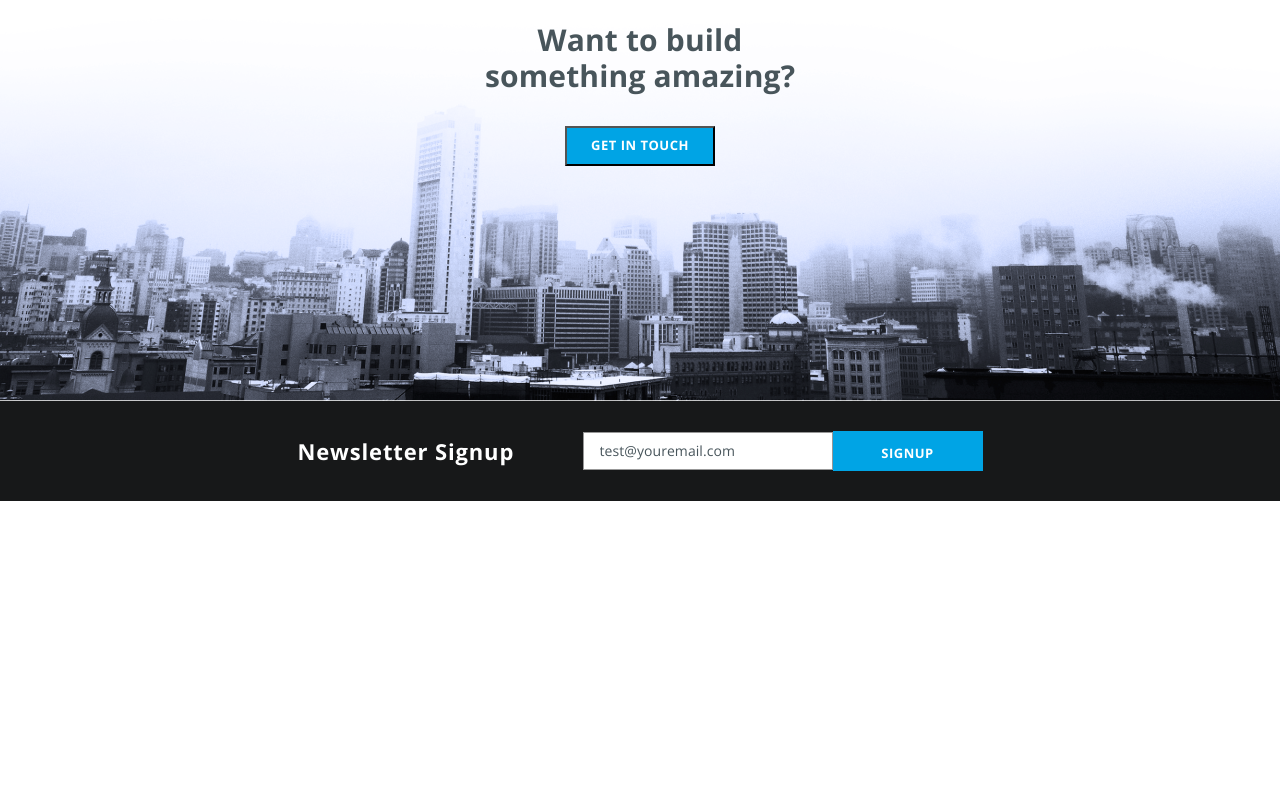
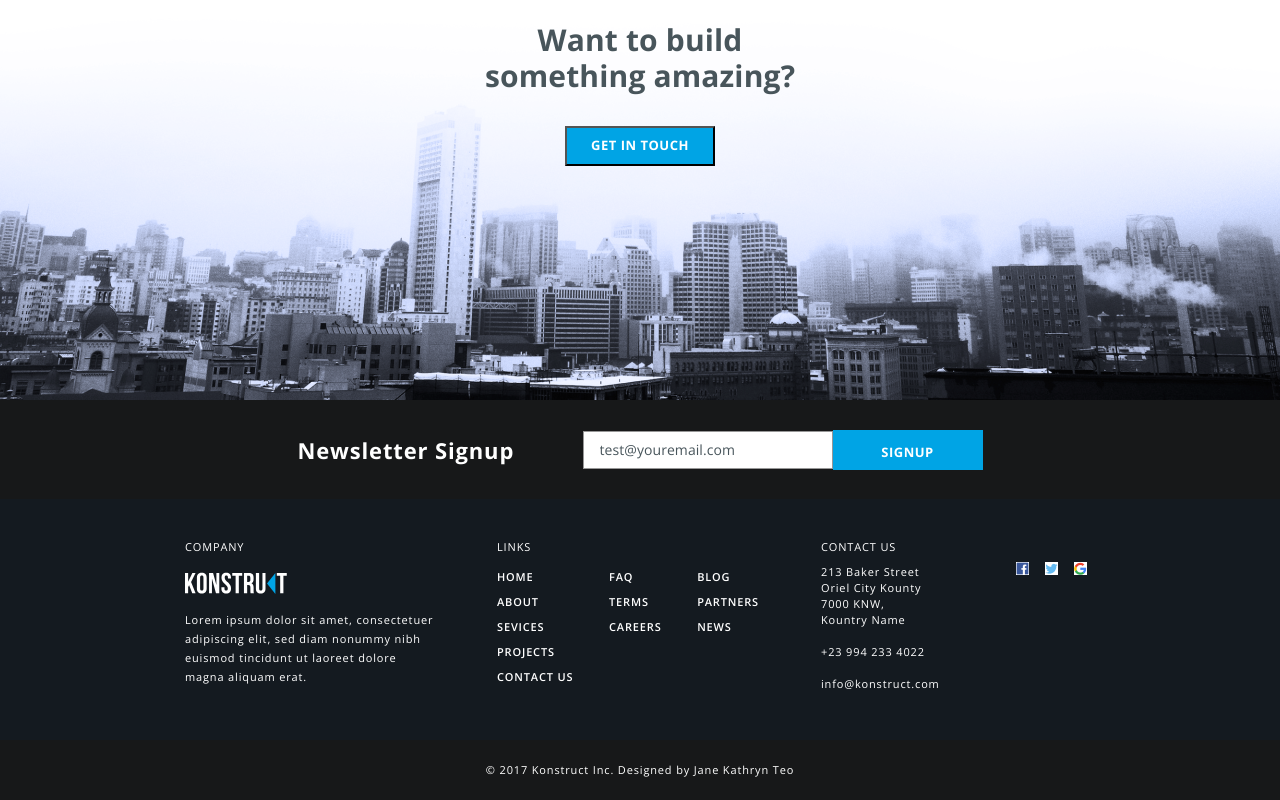
Before and after one commit to kitOl/site_1_portfolio, a plain HTML site: page index.html in a window 1280 px wide. Shown: the part 1183-1983 px from the top of the page. Before the commit the page ends 1684 px from the top, so only its background shows below. Drawn offline with nearby package versions, Linux system fonts and the light colour scheme.

Commit message:
add footer section

```diff
--- a/index.html
+++ b/index.html
@@ -101,5 +101,64 @@
         </div>
       </div>
     </section>
+    <section class="footer">
+      <div class="container">
+        <div class="footer_inner">
+          <div class="footer_top">
+            <div class="company">
+              <h3 class="links_title">Company</h3>
+              <img src="img/projeco-logo.svg" alt="Projecto Logo" />
+              <p>
+                Lorem ipsum dolor sit amet, consectetuer adipiscing elit, sed
+                diam nonummy nibh <br />euismod tincidunt ut laoreet dolore
+                <br />magna aliquam erat.
+              </p>
+            </div>
+            <div class="links">
+              <h3 class="links_title">Links</h3>
+              <div class="links_lists">
+                <ul class="home">
+                  <li><a href="#">Home</a></li>
+                  <li><a href="#">About</a></li>
+                  <li><a href="#">Sevices</a></li>
+                  <li><a href="#">Projects</a></li>
+                  <li><a href="#">Contact us</a></li>
+                </ul>
+                <ul class="faq">
+                  <li><a href="#">faq</a></li>
+                  <li><a href="#">Terms</a></li>
+                  <li><a href="#">Careers</a></li>
+                </ul>
+                <ul class="blog">
+                  <li><a href="#">Blog</a></li>
+                  <li><a href="#">Partners</a></li>
+                  <li><a href="#">News</a></li>
+                </ul>
+              </div>
+            </div>
+            <div class="contact">
+              <h3 class="links_title">Contact us</h3>
+              <div class="contacts-box">
+                <p class="contacts_list">
+                  213 Baker Street <br />Oriel City Kounty <br />7000 KNW,
+                  <br />Kountry Name <br /><br />+23 994 233 4022
+                  <br /><br />info@konstruct.com
+                </p>
+                <div class="socials">
+                  <a href=""><img src="img/facebook.png" alt="" /></a>
+                  <a href=""><img src="img/tweek.png" alt="" /></a>
+                  <a href=""><img src="img/google.png" alt="" /></a>
+                </div>
+              </div>
+            </div>
+          </div>
+        </div>
+      </div>
+    </section>
+    <section class="copyright-box">
+      <div class="copyright">
+        © 2017 Konstruct Inc. Designed by Jane Kathryn Teo
+      </div>
+    </section>
   </body>
 </html>
--- a/style/main.css
+++ b/style/main.css
@@ -233,24 +233,23 @@ h4 {
 
 /* newsletter signup section */
 .newsletter {
-  max-width: 1440px;
   height: 100px;
   background: #171819;
   padding: 30px 15px;
+  margin: 0 auto;
+  margin-top: -1px;
 }
 .newsletter_inner {
   display: flex;
-  /* flex-direction: row; */
   justify-content: space-between;
   align-items: center;
-  width: 685px;
+  max-width: 685px;
   height: 40px;
   flex-shrink: 0;
   margin: 0 auto;
 }
 .newsletter h3 {
   color: #fff;
-  /* text-align: center; */
   font-size: 22px;
   font-weight: 700;
   letter-spacing: 0.846px;
@@ -285,6 +284,131 @@ h4 {
   font-weight: 700;
   letter-spacing: 0.5px;
   line-height: 40px;
+}
+
+/* footer section */
+.footer {
+  min-height: 300px;
+  color: #fff;
+  background: #141a20;
+  margin-top: -1px;
+}
+.footer_inner {
+  display: flex;
+  flex-direction: column;
+}
+.footer_top {
+  display: flex;
+  justify-content: space-between;
+  flex-wrap: wrap;
+
+  background-color: #141a20;
+  padding: 42px 15px 39px;
+}
+.company {
+  max-width: 250px;
+  display: flex;
+  flex-direction: column;
+  align-items: start;
+}
+.links_title {
+  text-transform: uppercase;
+  text-align: start;
+  font-size: 11px;
+  font-weight: 400;
+  letter-spacing: 0.846px;
+  margin-bottom: 0px;
+}
+.company img {
+  width: 101.618px;
+  height: 23px;
+  flex-shrink: 0;
+  margin-bottom: 15px;
+  margin-top: 19px;
+}
+.company p {
+  margin-top: 0;
+  font-size: 11px;
+  font-weight: 400;
+  line-height: 19px; /* 172.727% */
+  letter-spacing: 0.85px;
+}
+.links {
+  display: flex;
+  flex-direction: column;
+  min-width: 262px;
+}
+.links ul {
+  list-style-type: none;
+}
+.links ul,
+li,
+a {
+  text-transform: uppercase;
+  text-decoration: none;
+  color: #fff;
+  font-size: 11px;
+  font-weight: 600;
+  line-height: 25px; /* 227.273% */
+  letter-spacing: 0.846px;
+  padding-left: 0;
+}
+.links_lists {
+  display: flex;
+  min-width: 262px;
+  justify-content: space-between;
+}
+.contact {
+  min-width: 274px;
+  display: flex;
+  flex-direction: column;
+}
+.contacts-box {
+  /* min-width: 274px; */
+  display: flex;
+  justify-content: space-between;
+  align-items: start;
+}
+.contact p {
+  max-width: 141px;
+  font-size: 11px;
+  font-weight: 400;
+  line-height: 16px; /* 145.455% */
+  letter-spacing: 0.846px;
+}
+.socials {
+  display: flex;
+  justify-content: space-around;
+  align-items: center;
+  width: 87px;
+  height: 13px;
+  margin-top: 11px;
+}
+.socials img {
+  width: 13px;
+  height: 13px;
+  background-color: #fff;
+}
+.copyright-box {
+  display: flex;
+  justify-content: center;
+  text-align: center;
+
+  color: #fff;
+  /* margin: 0 auto; */
+}
+.copyright {
+  width: 100%;
+  display: flex;
+  justify-content: center;
+  align-items: center;
+  min-height: 60px;
+  background: #171819;
+  font-size: 11px;
+  font-weight: 400;
+  letter-spacing: 0.846px;
+  margin-top: -59px;
+  line-height: 20px;
 }
 
 @media screen and (max-width: 960px) {
@@ -339,6 +463,11 @@ h4 {
     flex-wrap: wrap;
     justify-content: space-around;
     min-height: 100px;
+  }
+  .company,
+  .links,
+  .contact {
+    margin-bottom: 20px;
   }
 }
 @media screen and (max-width: 500px) {
@@ -415,4 +544,16 @@ h4 {
   .service_item-title {
     min-width: 250px;
   }
+  .company,
+  .links_lists,
+  .contact {
+    min-width: 250px;
+  }
+  .copyright {
+    min-width: 250px;
+    display: flex;
+    justify-content: center;
+    flex-wrap: wrap;
+    align-items: center;
+  }
 }
```
Also changed, not shown: img/facebook.png (added), img/google.png (added), img/projeco-logo.svg (added), img/tweek.png (added).
